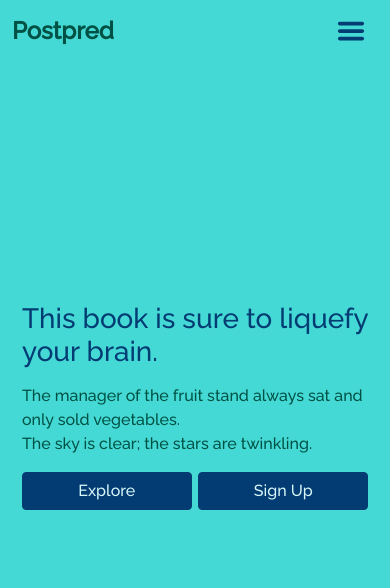
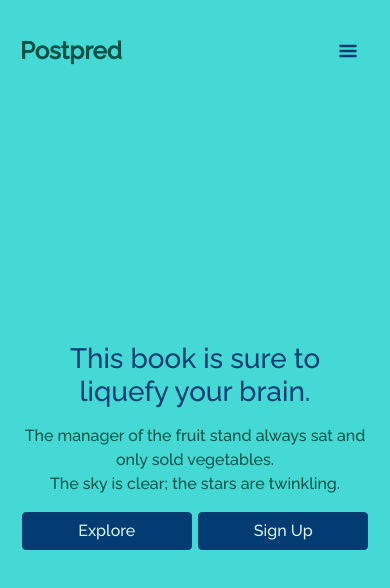
Before and after one commit to floydfdes/app-hobbynest, a React (Create React App) app: page / in a window 390 px wide. Shown: the top 588 px of the page. Built offline with nearby package versions, Linux system fonts and the light colour scheme.

Commit message:
UI changes.

```diff
--- a/src/App.scss
+++ b/src/App.scss
@@ -30,7 +30,7 @@
 }
 h1,
 h2 {
-  color: var(--secondary-color);
+  color: var(--secondary-color) !important;
   margin: 0px !important;
 }
 
@@ -67,6 +67,9 @@ h2 {
     align-items: center;
     padding: 0px 10px;
     margin-top: -20% !important;
+    &-mobile-center {
+      text-align: center;
+    }
   }
   .mobile-grid {
     display: grid !important;
--- a/src/components/Layout/styles.scss
+++ b/src/components/Layout/styles.scss
@@ -30,9 +30,10 @@
 //   background-color: var(--fourth-color);
 // }
 .navbar-light .navbar-toggler {
-  color: var(--secondary-color) !important;
+  color: transparent !important;
   border: none !important;
   &-icon {
+    width: 20px;
     background-image: url(../../assets/images/menu.svg) !important;
   }
 }
@@ -79,14 +80,15 @@
   background-color: var(--secondary-color) !important;
   color: var(--primary-color) !important;
 }
-// @media screen and (max-width: 900px) {
-//   .navbar-fixed-top-mobile {
-//     position: fixed;
-//     top: 0%;
-//     background-color: var(--fifth-color);
-//     z-index: 999;
-//   }
-// }
+@media screen and (max-width: 900px) {
+  .navbar-fixed-top-mobile {
+    // position: fixed;
+    // top: 0%;
+    // background-color: var(--fifth-color);
+    // z-index: 999;
+    padding: 20px !important;
+  }
+}
 
 #basic-navbar-nav {
   font-weight: 900;
--- a/src/components/Main/Main.jsx
+++ b/src/components/Main/Main.jsx
@@ -3,7 +3,7 @@ import React from "react";
 function Main() {
   return (
     <div className="row main-page mx-0">
-      <div>
+      <div className="main-page-mobile-center">
         <h1 className="main-page-heading my-3">
           This book is sure to liquefy your brain.
         </h1>
```
